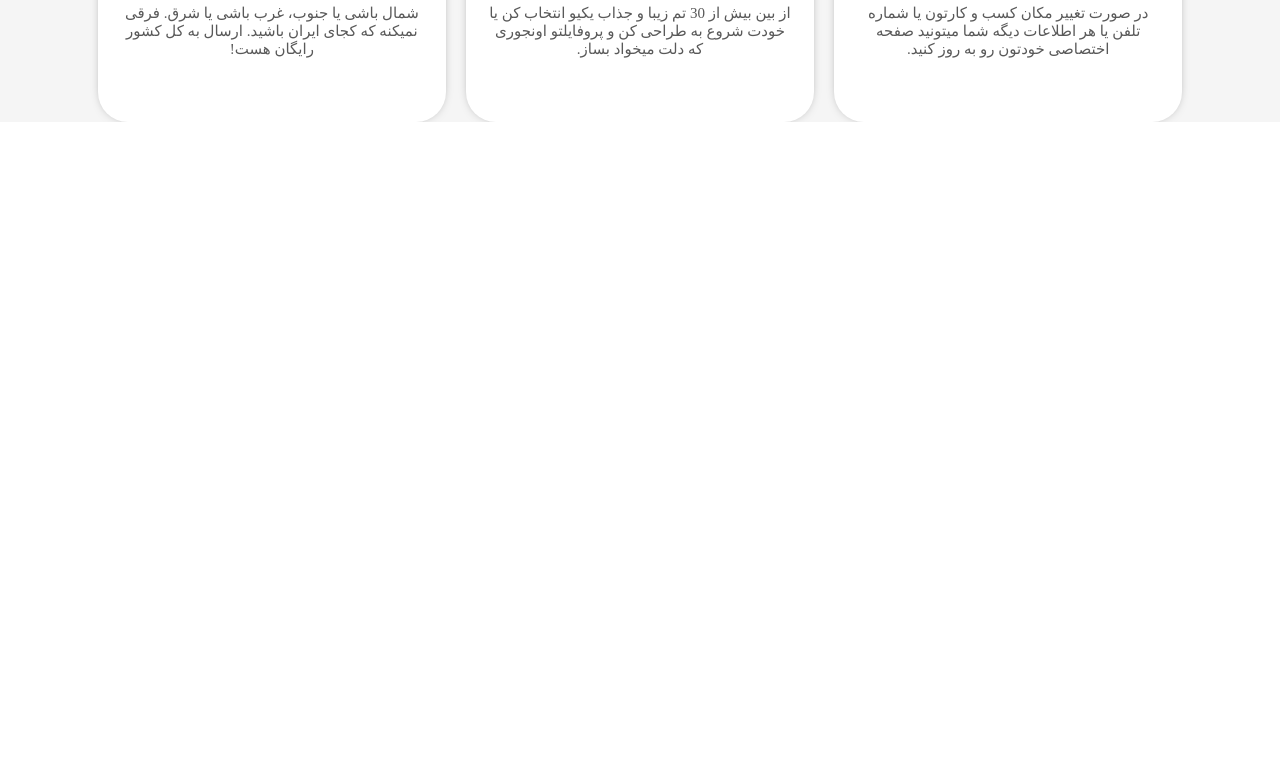
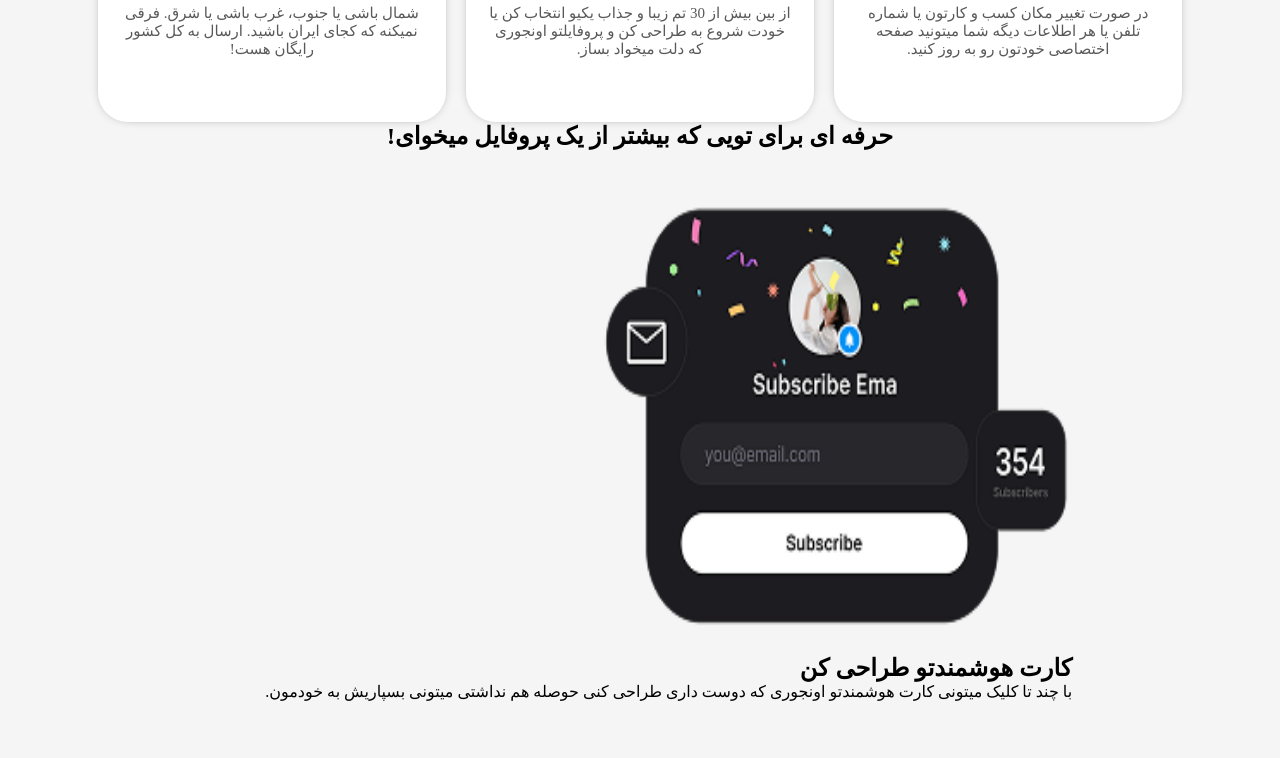
Before and after one commit to bug-hunte-r/Flat, a Next.js app: page / in a window 1280 px wide. Shown: the part 1320-2078 px from the top of the page. Before the commit the page ends 1442 px from the top, so only its background shows below. Built offline with nearby package versions, Linux system fonts and the light colour scheme.

Commit message:
develop pro cards section

```diff
--- a/src/app/page.js
+++ b/src/app/page.js
@@ -1,6 +1,7 @@
 import Header from "@/components/templates/Header";
 import Navbar from "../components/templates/Navbar";
 import Feature from "@/components/templates/Feature";
+import Pro from "@/components/templates/Pro";
 
 export default function Home() {
   return (
@@ -9,6 +10,7 @@ export default function Home() {
       <div className="container">
         <Header />
         <Feature />
+        <Pro />
       </div>
     </>
   );
--- /dev/null
+++ b/src/components/modules/Pro-card.js
@@ -0,0 +1,28 @@
+import Image from 'next/image'
+import React from 'react'
+
+function ProCard() {
+
+    const proCardInfo = [
+        { id: 1, img: '/imgs/img-pro.png', title: 'کارت هوشمندتو طراحی کن', desc: 'با چند تا کلیک میتونی کارت هوشمندتو اونجوری که دوست داری طراحی کنی حوصله هم نداشتی میتونی بسپاریش به خودمون.' },
+        { id: 2, img: '/imgs/img-pro.png', title: 'فروشگاه خودتو راه اندازی کن', desc: 'میتونی تو فلت فروشگاه خودتو داشته باشی و محصولاتو اضافه کنی و خیلی راحت اونارو به فروش برسونی.' },
+        { id: 3, img: '/imgs/img-pro.png', title: 'باشگاه مشتریانتو راه بنداز', desc: 'مشتریای ثابتتو نگه دار و شماره تلفنشونو آرشیو کن  تا بتونی بعداً براشون پیام بفرستی یا از تخفیفاتت با خبرشون کنی!' },
+        { id: 4, img: '/imgs/img-pro.png', title: 'آمار پروفایلتو داشته باش', desc: 'آمار دقیق بازدید پروفایلت زیر دستته! بررسی کن ببین از کجا بیشتر ورودی گرفتی و چه محصولت بیشتر بازدید خورده.' },
+        { id: 5, img: '/imgs/img-pro.png', title: 'دامنه اختصاصی اضافه کن', desc: 'شما میتونید دامنه اختصاصی خودتون رو اضافه کنید و پروفایلتون رو روی دامنه خودتون فیکس کنید.' },
+        { id: 6, img: '/imgs/img-pro.png', title: 'پروفایل بیشتر داشته باش', desc: 'اکه برای کسب و کارت نیاز داشتی پروفایل دیگه اضافه کنی خیلی راحت میتونی این کارو انجام بدی و از همه خدمات فلت استفاده کنی!' }
+    ]
+
+    return (
+            <>
+                {proCardInfo.map((card) => (
+                    <div className='pro-card' key={card.id}>
+                        <Image src={card.img} width={500} height={500} alt='icon' className='imgs-pro-cards' />
+                        <h2 className='titles-pros-cards'>{card.title}</h2>
+                        <p className='descs-pro-cards'>{card.desc}</p>
+                    </div>
+                ))}
+            </>
+    )
+}
+
+export default ProCard
--- /dev/null
+++ b/src/components/templates/Pro.js
@@ -0,0 +1,18 @@
+import React from 'react'
+import style from '../../../styles/pro/pro.css'
+import media from '../../../styles/pro/mediaPro.css'
+import ProCard from '../modules/Pro-card'
+
+function Pro() {
+  return (
+    <div className='sub-container'>
+        <h2 className='title-pro-cards'>حرفه ای برای تویی که بیشتر از یک پروفایل میخوای!</h2>
+
+        <div className='container-pro-cards'>
+            <ProCard />
+        </div>
+    </div>
+  )
+}
+
+export default Pro
--- a/styles/feature/mediaFeature.css
+++ b/styles/feature/mediaFeature.css
@@ -109,6 +109,18 @@
     }
 }
 
+@media only screen and (max-height: 600px) and (max-width: 700px){
+    .title-features{
+        margin-top: 150px;
+    }
+}
+
+@media only screen and (max-height: 700px) and (max-width: 700px){
+    .title-features{
+        margin-top: 100px;
+    }
+}
+
 @media only screen and (max-width: 463px) {
     .container-features-cards {
         grid-template-columns: repeat(1, 80%);
```
Also changed, not shown: public/imgs/img-pro.png (added), styles/pro/mediaPro.css (added), styles/pro/pro.css (added).
